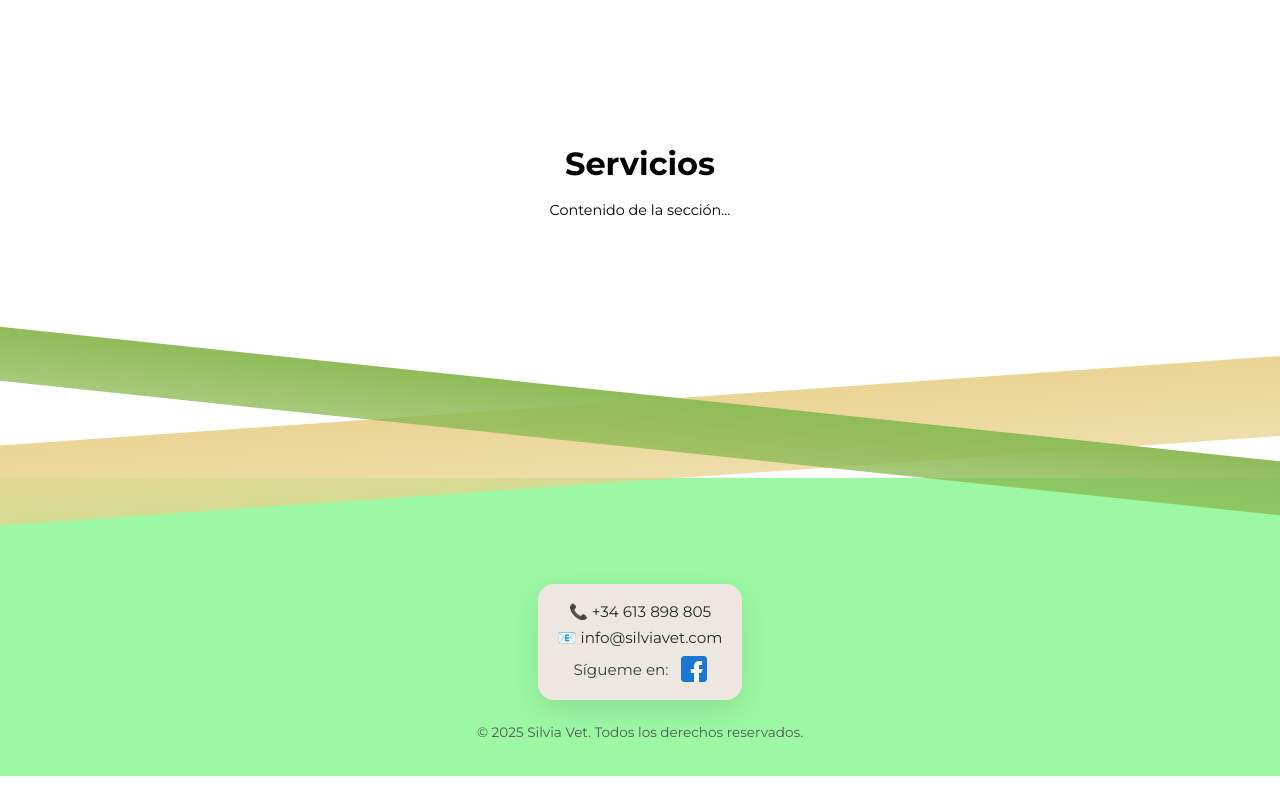
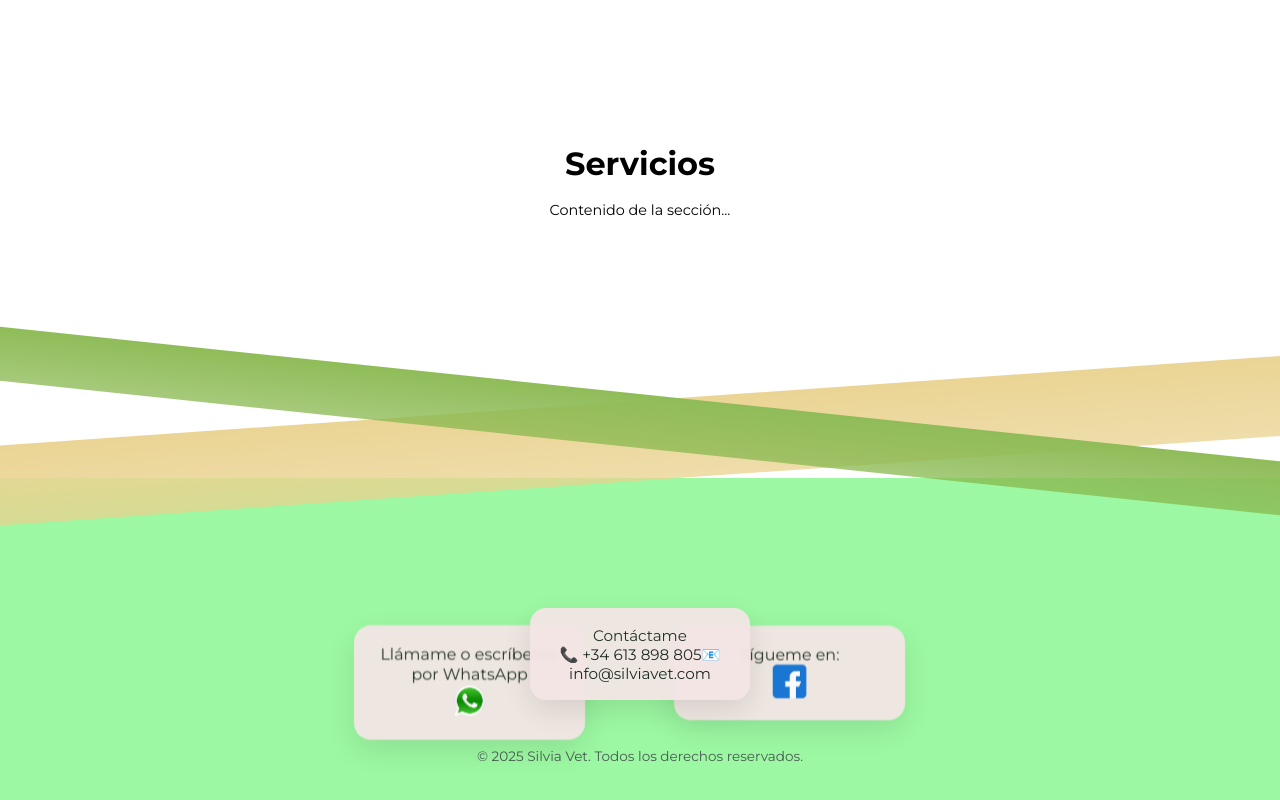
Before and after one commit to MontseMoran/silviavet, a React (Vite) app: page / in a window 1280 px wide. Shown: the part 548-1348 px from the top of the page. Before the commit the page ends 1324 px from the top, so only its background shows below. Built offline with nearby package versions, Linux system fonts and the light colour scheme.

Commit message:
Add cards footer and whatsApp

```diff
--- a/src/components/Footer.jsx
+++ b/src/components/Footer.jsx
@@ -4,25 +4,37 @@ import "../styles/Footer.scss";
 export default function Footer() {
   const { t } = useTranslation();
   const year = new Date().getFullYear();
+
   return (
 <footer className="footer footer--diagonals">
   <div className="footer__inner">
 
-        <div className="footer__panel">
-          <div className="footer__contact">
+    <div className="footer__cards">
+
+      <div className="footer__card footer__card--left">
+        <p>Llámame o escríbeme por WhatsApp</p>
+        <a href="https://wa.me/34613898805" target="_blank" rel="noreferrer">
+          <img src="/icons/whatsApp.png" alt="WhatsApp" className="footer__icon"/>
+        </a>
+      </div>
+
+
+      <div className="footer__card footer__card--center">
+        <p>Contáctame</p>
         <a href="tel:+34613898805" className="footer__link">📞 +34 613 898 805</a>
         <a href="mailto:info@silviavet.com" className="footer__link">📧 info@silviavet.com</a>
       </div>
 
-          <div className="footer__social">
-         <span>{t("footer.follow")}:</span>
+
+      <div className="footer__card footer__card--right">
+        <p>{t("footer.follow")}:</p>
         <a
           href="https://www.facebook.com/SilviaGasperinivet"
           target="_blank"
           rel="noreferrer"
           aria-label="Facebook de Silvia Vet"
         >
-              <img src="/icons/facebook.png" alt="Facebook" />
+          <img src="/icons/facebook.png" alt="Facebook" className="footer__icon"/>
         </a>
       </div>
     </div>
@@ -32,5 +44,5 @@ export default function Footer() {
     </div>
   </div>
 </footer>
-  );
+  )
 }
--- a/src/styles/Footer.scss
+++ b/src/styles/Footer.scss
@@ -117,12 +117,64 @@
 .footer__social img:hover{
     transform: scale(1.06);
 }
+.footer__icon {
+  width: 32px;
+  height: 32px;
+  cursor: pointer;
+  transition: transform 0.2s ease;
+
+  &:hover {
+    transform: scale(1.1);
+  }
+}
+
 
 
 .footer__legal{
   margin-top: .5rem;
   font-size: .85rem;
   color: #4a5b54;
+}
+.footer__cards {
+  position: relative;
+  display: flex;
+  justify-content: center;
+  align-items: flex-start;
+  margin: 1.5rem auto;
+  max-width: 720px;
+}
+.footer__card {
+  background: rgba(244, 229, 229, 0.95);
+  backdrop-filter: saturate(120%) blur(2px);
+  border-radius: 16px;
+  box-shadow: 0 10px 28px rgba(0,0,0,.10);
+  padding: 1.1rem 1.25rem;
+  width: 220px;
+  text-align: center;
+  position: relative;
+  z-index: 1;
+  transition: transform 0.3s ease, z-index 0.3s ease;
+  font-size: 0.95rem;
+  &:hover{
+    z-index: 3;
+    transform: scale(1.05);
+      box-shadow: 0 12px 28px rgba(0,0,0,.18);
+  }
+}
+.footer__card--center {
+  z-index: 2;
+}
+.footer__card--left {
+  position: absolute;
+  left: -160px;
+  top: 20px;
+  transform: scale(1.05) translate(-10px);
+}
+.footer__card--right {
+  position: absolute;
+  right: -160px;
+  top: 20px;
+ transform: scale(1.05) translate(-10px);
 }
 
 
@@ -139,6 +191,21 @@
   .footer__legal{
      font-size:.8rem;
     }
+      .footer__cards {
+    flex-direction: column;
+    align-items: center;
+  }
+    .footer__card,
+  .footer__card--left,
+  .footer__card--right {
+    position: relative;
+    left: auto;
+    right: auto;
+    top: auto;
+    transform: none;
+    margin-bottom: 1rem;
+    width: 90%;
+  }
 }
 
 @media (min-width: 1024px){
```
Also changed, not shown: public/icons/whatsApp.png (added). Lines whose indentation alone changed are shown as unchanged.
